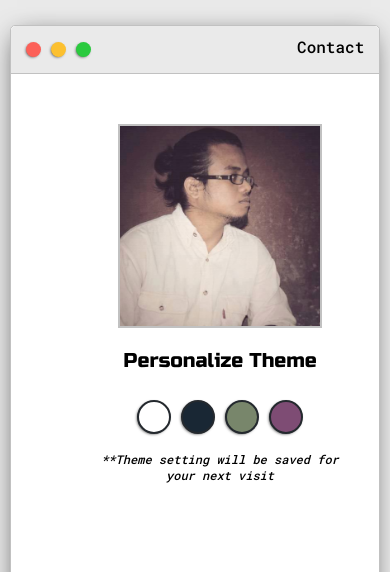
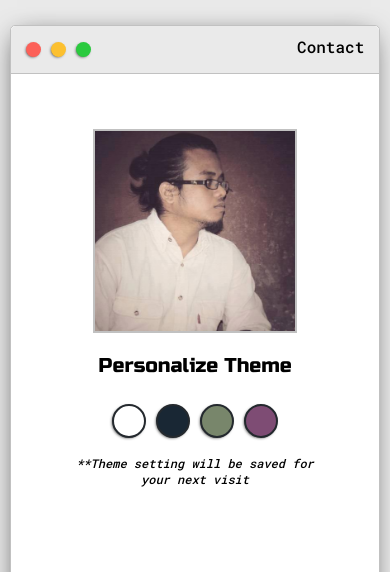
Before and after one commit to i-slither/portfolio, a plain HTML site: page index.html in a window 390 px wide. Shown: the part 272-844 px from the top of the page. Drawn offline with Linux system fonts and the light colour scheme.

Commit message:
fixed responsive issue

```diff
--- a/style.css
+++ b/style.css
@@ -171,7 +171,7 @@ h6 {
 
 .left-column {
     grid-area: left-column;
-    padding: 50px 0 0 50px;
+    padding: 50px 0;
 }
 
 #profile_pic{
@@ -233,7 +233,6 @@ h6 {
     grid-area: right-column;
     display: grid;
     align-content: center;
-
     padding: 50px 0 50px 0;
 }
 
@@ -359,6 +358,10 @@ h6 {
         ;
     }
 
+    .left-column {
+        align-content: center;
+    }
+
     .right-column {
         justify-content: center;
     }
```
